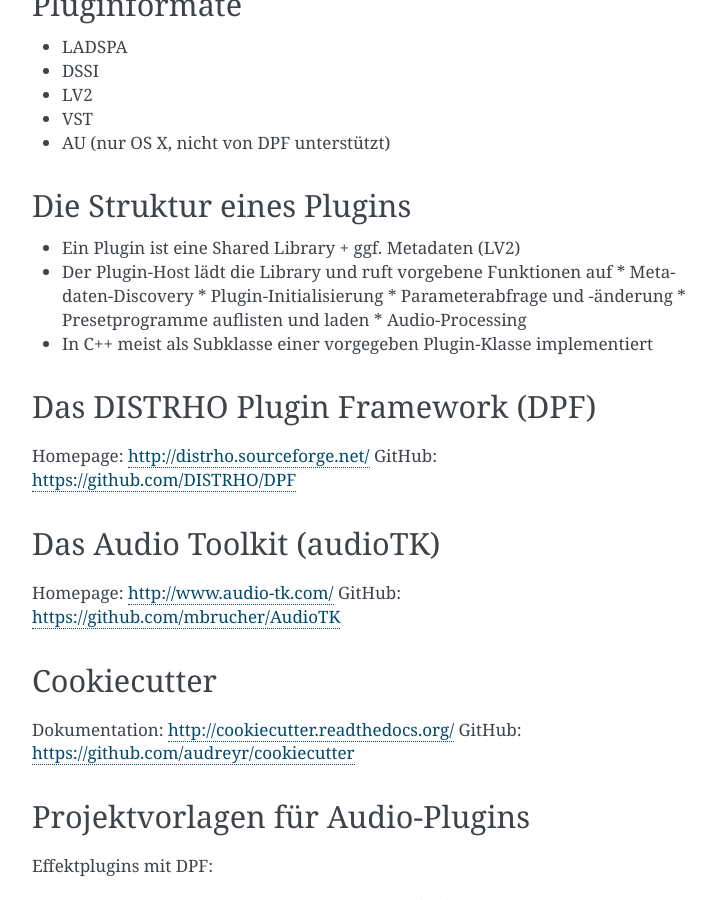
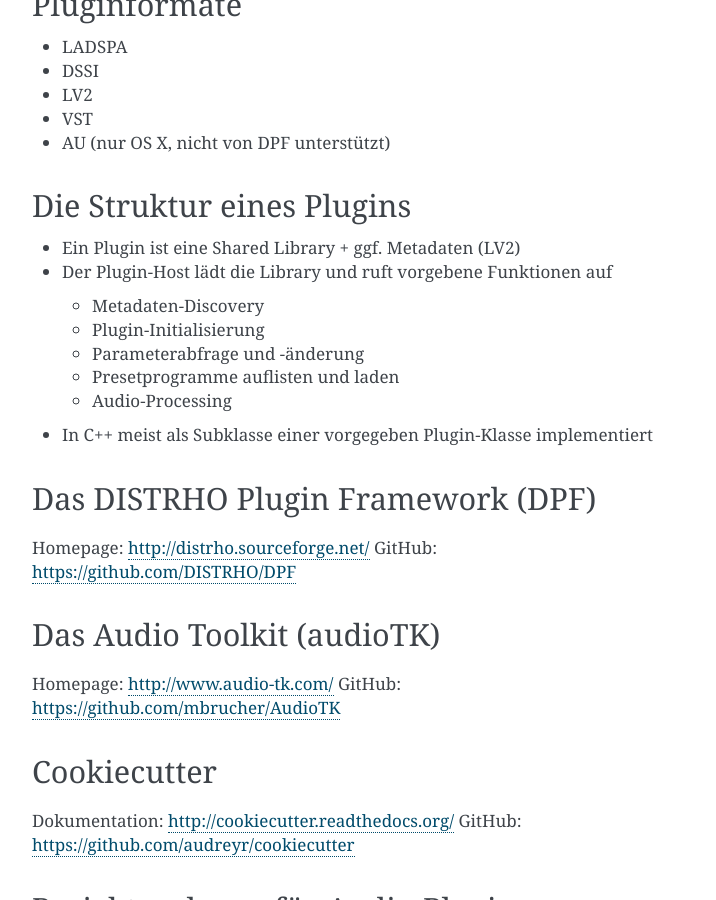
Before and after one commit to SpotlightKid/talk-plugins-fuer-dummies, a Sphinx documentation site: the page built from source/index.rst, in a window 1280 px wide and 900 px high, scrolled down 732 px. Shown: the whole window, without its empty margins (388-1104 px from the left). Built offline with Sphinx 7.4.7, drawn with Linux system fonts in a browser that asks for light colours; formulas are drawn with MathJax 3.

Commit message:
Some syntax fixes
Signed-off-by: Christopher Arndt <chris@chrisarndt.de>

```diff
--- a/source/index.rst
+++ b/source/index.rst
@@ -49,11 +49,13 @@
 
 * Ein Plugin ist eine Shared Library + ggf. Metadaten (LV2)
 * Der Plugin-Host lädt die Library und ruft vorgebene Funktionen auf
+
   * Metadaten-Discovery
   * Plugin-Initialisierung
   * Parameterabfrage und -änderung
   * Presetprogramme auflisten und laden
   * Audio-Processing
+
 * In C++ meist als Subklasse einer vorgegeben Plugin-Klasse implementiert
 
 
@@ -124,7 +126,7 @@
     $ cd atkdelay
     $ make
 
-Und installieren:
+Und installieren::
 
     $ mkdir -p ~/.lv2 ~/.vst
     $ cp -r bin/atkdelay.lv2 ~/.lv2
```
